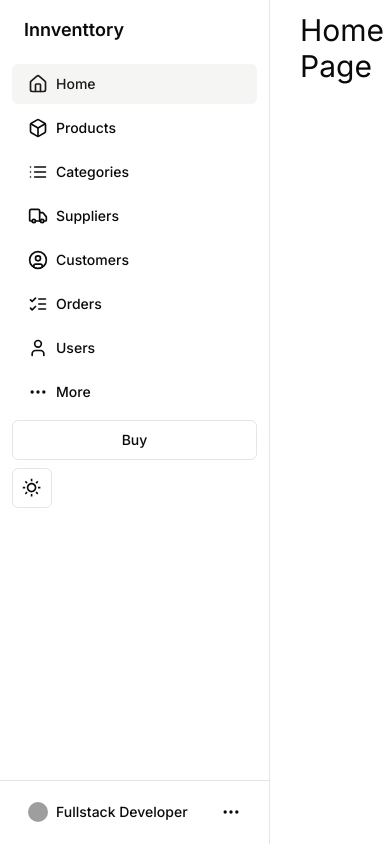
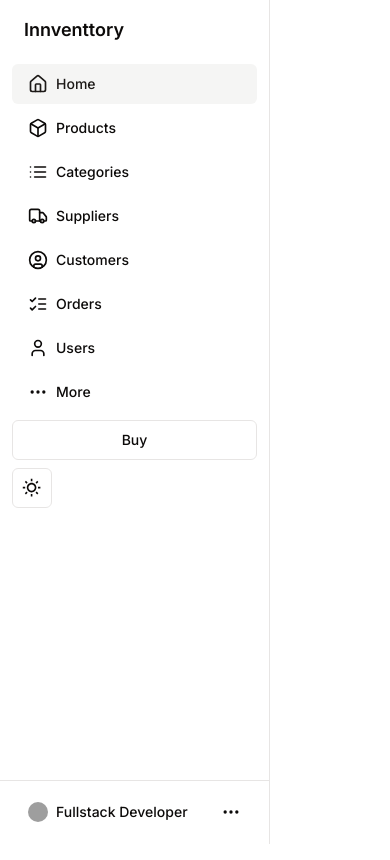
Before and after one commit to dejeloper/innventory-front, a Next.js app: page / in a window 390 px wide. Shown: the top 860 px of the page. Built offline with nearby package versions, Linux system fonts and the light colour scheme; grey boxes are pictures that could not be loaded.

Commit message:
refactor: Update layout to include responsive styling for main content

```diff
--- a/src/app/layout.tsx
+++ b/src/app/layout.tsx
@@ -35,7 +35,7 @@ export default function RootLayout({
           disableTransitionOnChange
         >
           <Sidebar />
-          <main className="ml-[300px] mt-3">{children}</main>
+          <main className="mx-5 mt-16 sm:ml-[300px] sm:mt-3">{children}</main>
         </ThemeProvider>
       </body>
     </html>
```
